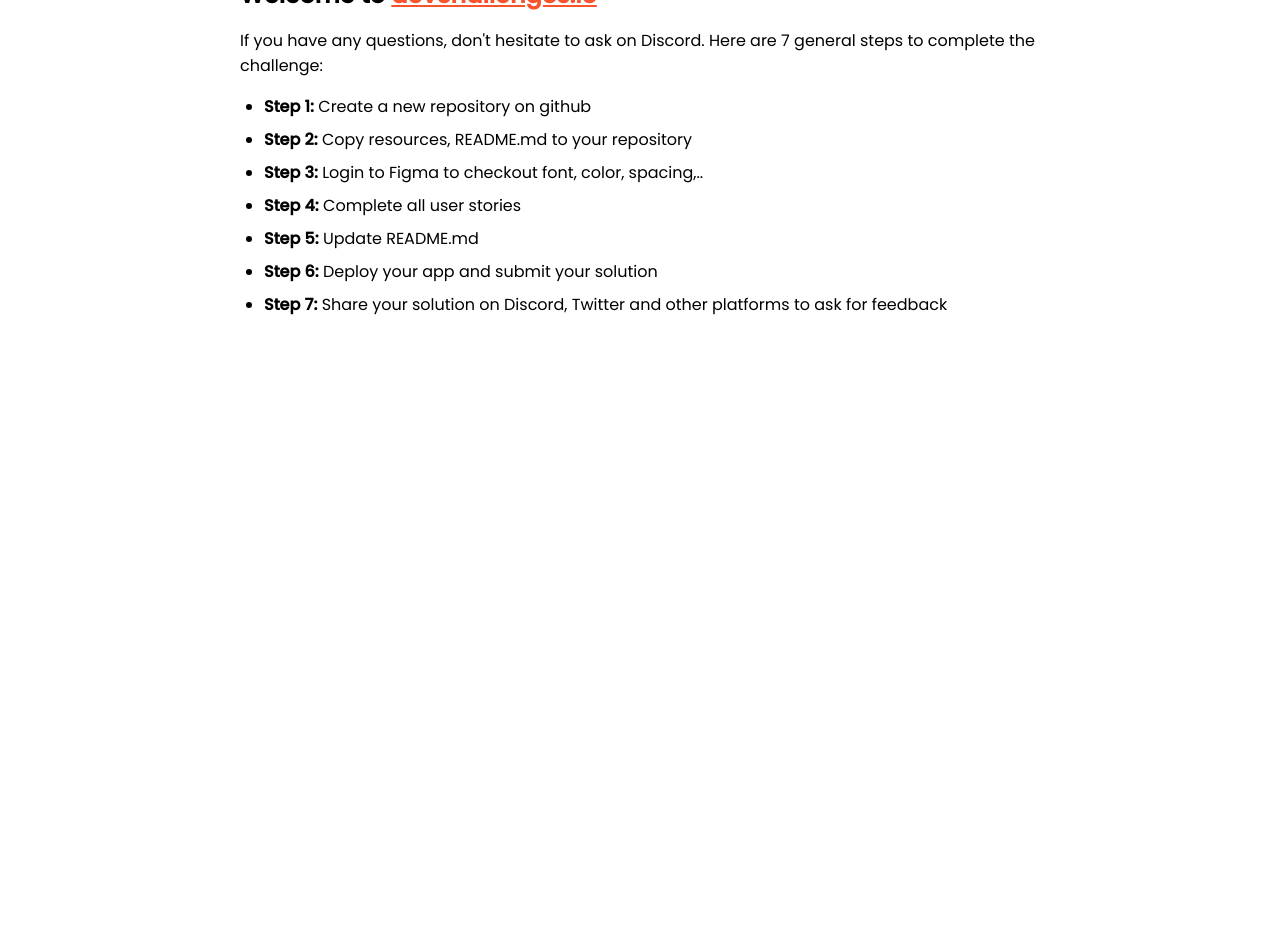
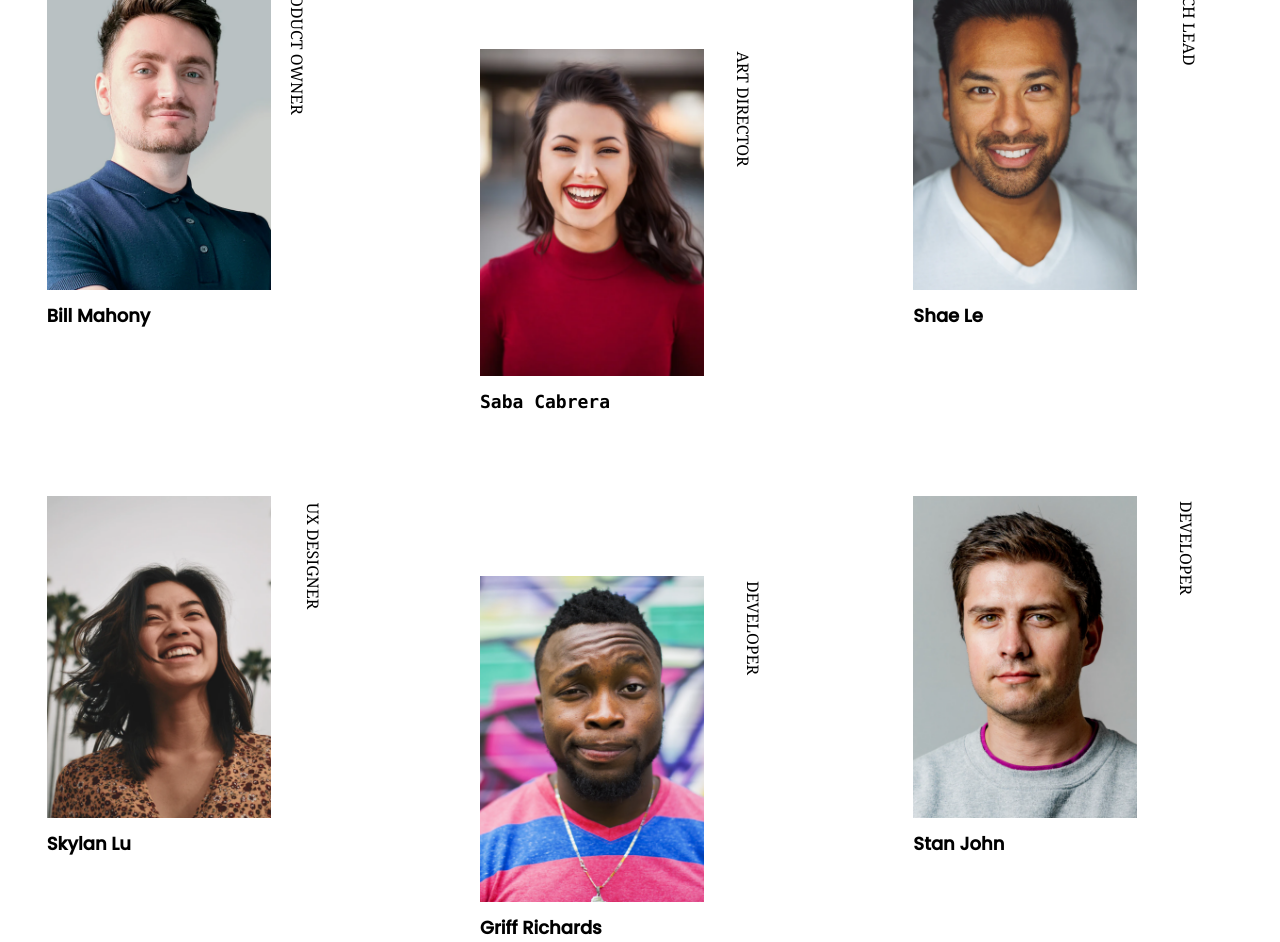
Before and after one commit to KarenValdez2319/My_team_page, a plain HTML site: page index.html in a window 1280 px wide. Shown: the part 263-1205 px from the top of the page. Before the commit the page ends 800 px from the top, so only its background shows below. Drawn offline with nearby package versions, Linux system fonts and the light colour scheme; files that its build step writes are made by us from their sources.

Commit message:
Cambios finales

```diff
--- /dev/null
+++ b/css/style.css
@@ -0,0 +1,7 @@
+* {
+  font-family: "Poppins", sans-serif;
+}
+
+.poppins {
+  font-family: "Poppins", sans-serif;
+}
--- a/index.html
+++ b/index.html
@@ -8,7 +8,7 @@
   maximum-scale=5"
     />
 
-    <link rel="icon" href="devchallenges.png" />
+    <link rel="icon" href="img/devchallenges.png" />
 
     <link
       rel="shortcut icon"
@@ -16,80 +16,64 @@
       href="https://devchallenges.io/"
     />
 
+    <link href="style.css" rel="stylesheet" />
+
+    <script src="https://cdn.tailwindcss.com"></script>
+    <!-- <script src="https://cdn.tailwindcss.com?plugins=forms,typography,aspect-ratio,line-clamp"></script> -->
+
     <link
       href="https://fonts.googleapis.com/css2?family=Poppins:wght@400;500&display=swap"
       rel="stylesheet"
     />
 
     <title>Devchallenges</title>
-
-    <style>
-      body {
-        font-family: "Poppins", sans-serif;
-      }
-
-      ul {
-        padding-left: 24px;
-      }
-
-      li {
-        margin-bottom: 8px;
-      }
-
-      .welcome {
-        max-width: 800px;
-        margin: 0 auto;
-      }
-
-      .welcome-text {
-        margin-top: 30vh;
-        font-weight: 500;
-      }
-
-      .welcome-text p {
-        font-size: 1rem;
-        font-weight: 400;
-      }
-
-      .welcome-text h1 {
-        font-size: 1.5rem;
-      }
-
-      .welcome-text a {
-        color: #f7542e;
-      }
-    </style>
   </head>
   <body>
-    <div class="welcome">
-      <div class="welcome-text">
-        <h1>
-          Welcome to
-          <a href="https://devchallenges.io/" target="_blank"
-            >devchallenges.io</a
-          >
-        </h1>
-
-        <p>
-          If you have any questions, don't hesitate to ask on Discord. Here are
-          7 general steps to complete the challenge:
+    <main class="flex flex-row justify-around mt-10">
+      <h1 class="text-4xl font-serif">The creative crew</h1>
+      <div class="w-80">
+        <h2 class="font-bold text-lg">WHO WE ARE</h2>
+        <p class="text-lg">
+          We are of creatively diverse. driven. innecesary individuals working
+          in various locations from the world.
         </p>
       </div>
+    </main>
+    <section class="grid grid-cols-3 gap-5 mt-20 justify-items-center">
+      <div class="relative w-80 h-auto">
+        <img class="w-56" src="img/photo1.png" alt="Bill Mohany" />
+        <figcaption class="text-lg font-bold mt-3">Bill Mahony</figcaption>
+        <p class="font-serif uppercase absolute top-16 right-0 rotate-90"<>Product owner</p>
+      </div>
+      <div class="relative w-80 h-auto mt-20">
+        <img class="w-56" src="img/photo2.png" alt="Griff Richards" />
+        <figcaption class="font-mono text-lg font-bold mt-3">Saba Cabrera</figcaption>
+        <p class="font-serif uppercase absolute top-12 right-0 rotate-90">Art Director</p>
+      </div>
+      <div class="relative w-80 h-auto">
+        <img class="w-56" src="img/photo3.png" alt="Shae Le" />
+        <figcaption class="text-lg font-bold mt-3">Shae Le</figcaption>
+        <p class="font-serif uppercase absolute top-10 right-0 rotate-90">Tech Lead</p>
+      </div>
+    </section>
+    <section class="grid grid-cols-3 gap-5 mt-20 justify-items-center">
+      <div class="relative w-80">
+        <img class="w-56" src="img/photo4.png" alt="Skylan Lu" />
+        <figcaption class="text-lg font-bold mt-3">Skylan Lu</figcaption>
+        <p class="font-serif uppercase absolute top-12 right-0 rotate-90">Ux Designer</p>
+      </div>
+      <div class="relative w-80 mt-20">
+        <img class="w-56" src="img/photo5.png" alt="Griff Richards" />
+        <figcaption class="text-lg font-bold mt-3">Griff Richards</figcaption>
+        <p class="font-serif uppercase absolute top-10 right-0 rotate-90">Developer</p>
+      </div>
+      <div class="relative w-80">
+        <img class="w-56" src="img/photo6.png" alt="Stan John" />
+        <figcaption class="text-lg font-bold mt-3">Stan John</figcaption>
+        <p class="font-serif uppercase absolute top-10 right-0 rotate-90">Developer</p>
+      </div>
+    </section>
 
-      <ul>
-        <li><b>Step 1:</b> Create a new repository on github</li>
-        <li><b>Step 2:</b> Copy resources, README.md to your repository</li>
-        <li>
-          <b>Step 3:</b> Login to Figma to checkout font, color, spacing,..
-        </li>
-        <li><b>Step 4:</b> Complete all user stories</li>
-        <li><b>Step 5:</b> Update README.md</li>
-        <li><b>Step 6:</b> Deploy your app and submit your solution</li>
-        <li>
-          <b>Step 7:</b> Share your solution on Discord, Twitter and other
-          platforms to ask for feedback
-        </li>
-      </ul>
-    </div>
+
   </body>
 </html>
```
